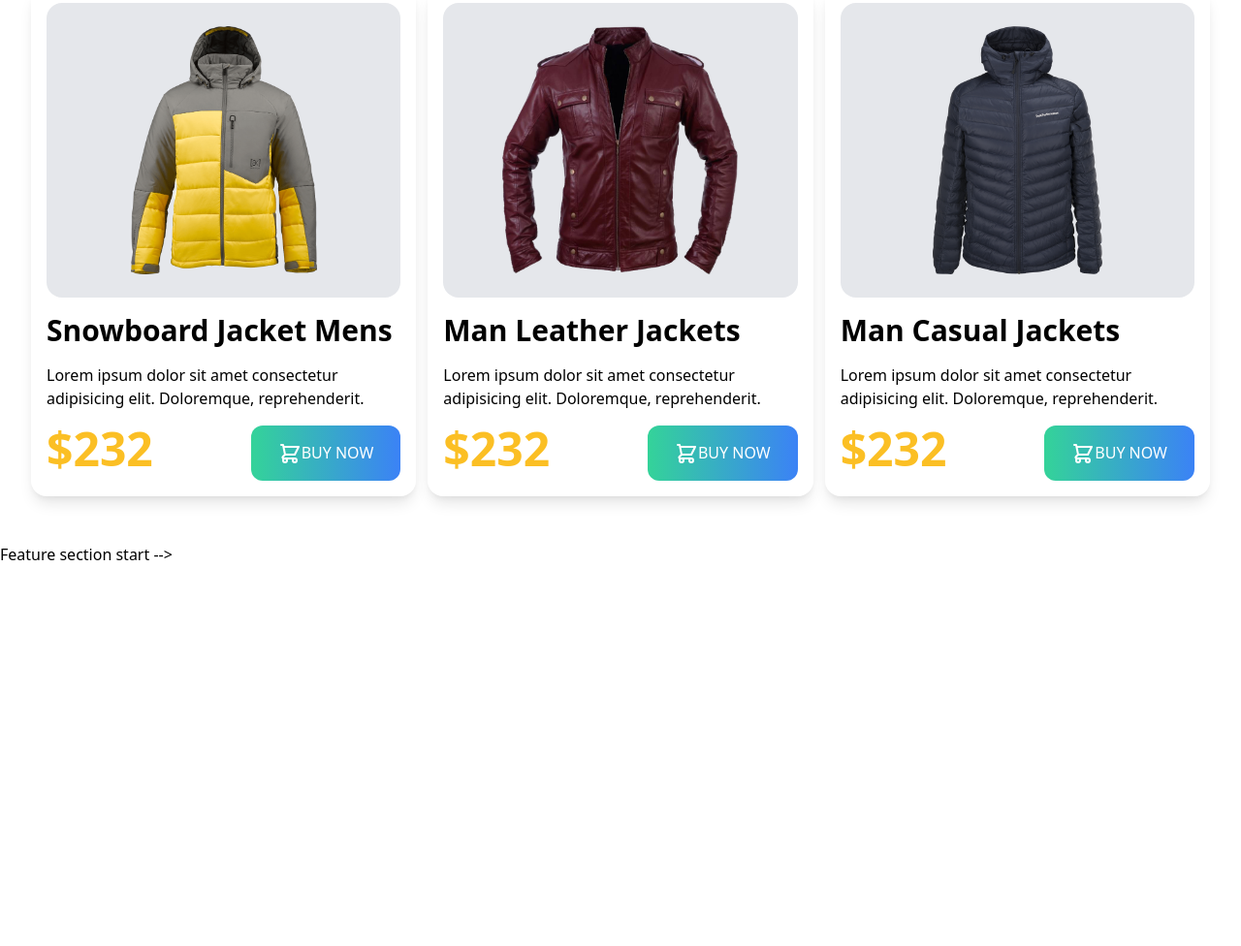
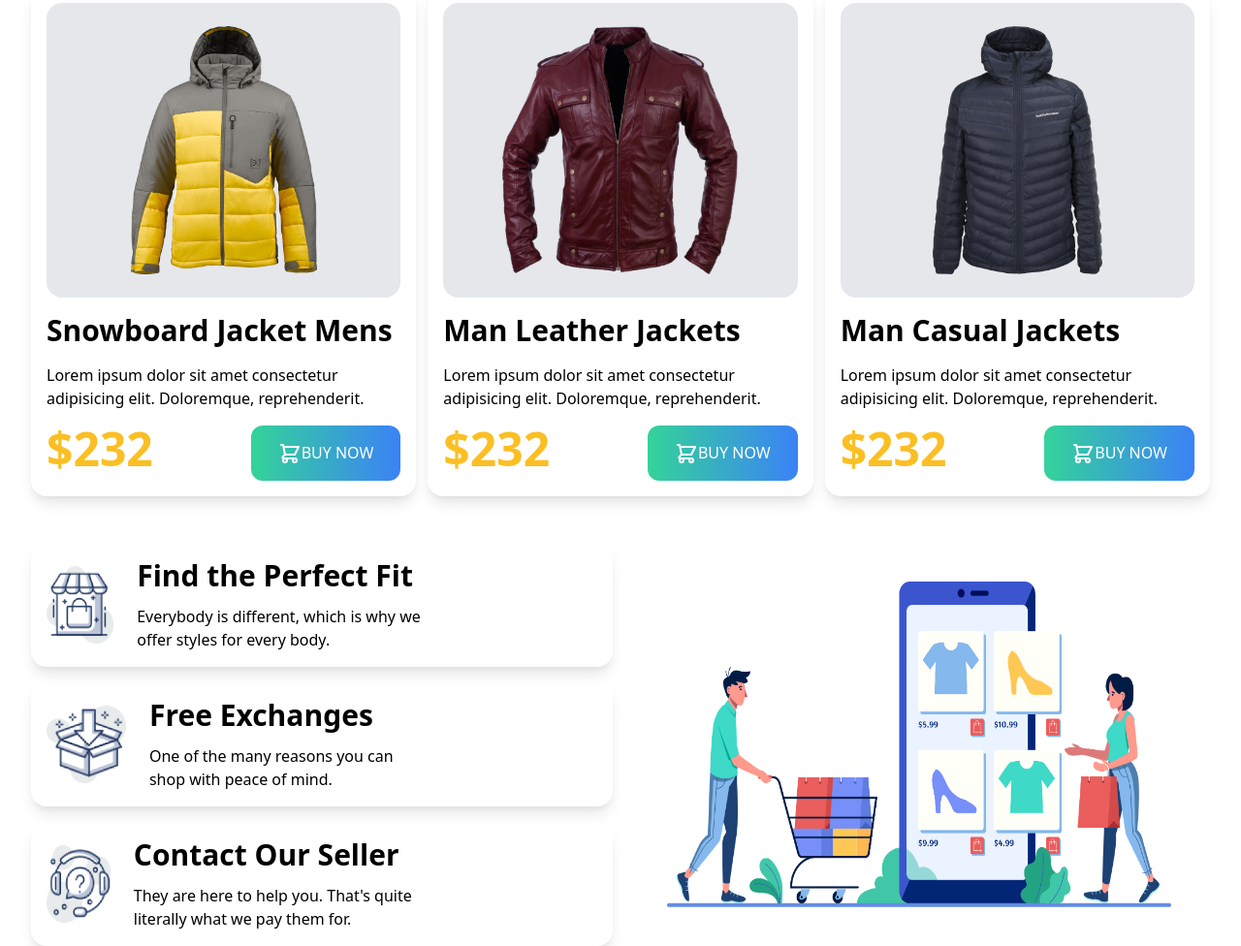
Before and after one commit to nazmul536/Penguin-faishon-Tailwind, a plain HTML site: page index.html in a window 1280 px wide. Shown: the part 1322-2298 px from the top of the page at 97% size. Before the commit the page ends 1906 px from the top, so only its background shows below. Drawn offline with nearby package versions, Linux system fonts and the light colour scheme.

Commit message:
code added

```diff
--- a/index.html
+++ b/index.html
@@ -168,12 +168,41 @@
 
         </section>
 
-        Feature section start -->
-        <!-- <section class="grid grid-cols-2 gap-4">
-            <div class="bg-yellow-200">1</div>
-            <div class="bg-yellow-200 row-span-3">2</div>
-            <div class="bg-yellow-200 ">3</div>
-            <div class="bg-yellow-200">4</div>
+        <!-- Feature section start -->
+        <section class="container mx-auto px-8 lg:grid grid-cols-2 gap-4">
+            <div class="lg:flex items-center  rounded-2xl shadow-lg p-4 ">
+                <div>
+                    <img class="h-20" src="icons/image 12.png" alt="">
+                </div>
+                <div class="space-y-3 px-6">
+                    <h3 class="text-3xl  font-bold">Find the Perfect Fit</h3>
+                    <p class="w-2/3 ">Everybody is different, which is why we
+                        offer styles for every body.</p>
+                </div>
+            </div>
+            <div class="row-span-3 flex p-10">
+                <img src="images/shopping.png" alt="">
+            </div>
+            <div class="flex items-center rounded-2xl shadow-lg p-4 w-25">
+                <div>
+                    <img class="h-20" src="icons/image 13.png" alt="">
+                </div>
+                <div class="space-y-3 px-6">
+                    <h3 class="text-3xl font-bold">Free Exchanges</h3>
+                    <p class="w-2/3">One of the many reasons you can shop
+                        with peace of mind.</p>
+                </div>
+            </div>
+            <div class="flex items-center rounded-2xl shadow-lg p-4  w-25">
+                <div>
+                    <img class="h-20 flex" src="icons/image 14.png" alt="">
+                </div>
+                <div class="space-y-3 px-6">
+                    <h3 class="text-3xl font-bold">Contact Our Seller</h3>
+                    <p class="w-2/3">They are here to help you. That's quite
+                        literally what we pay them for.</p>
+                </div>
+            </div>
         </section>
     </main>
     <footer>
```
